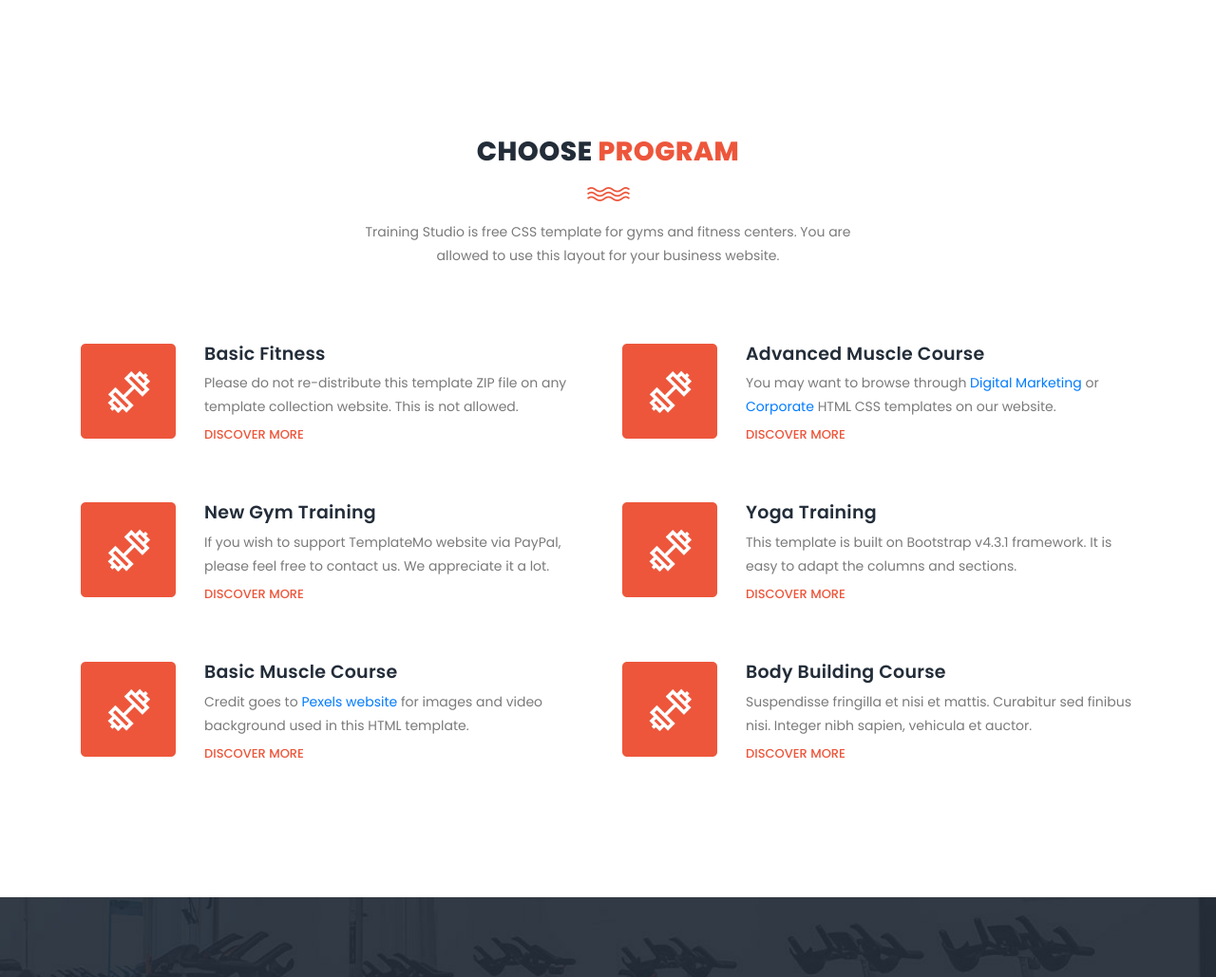
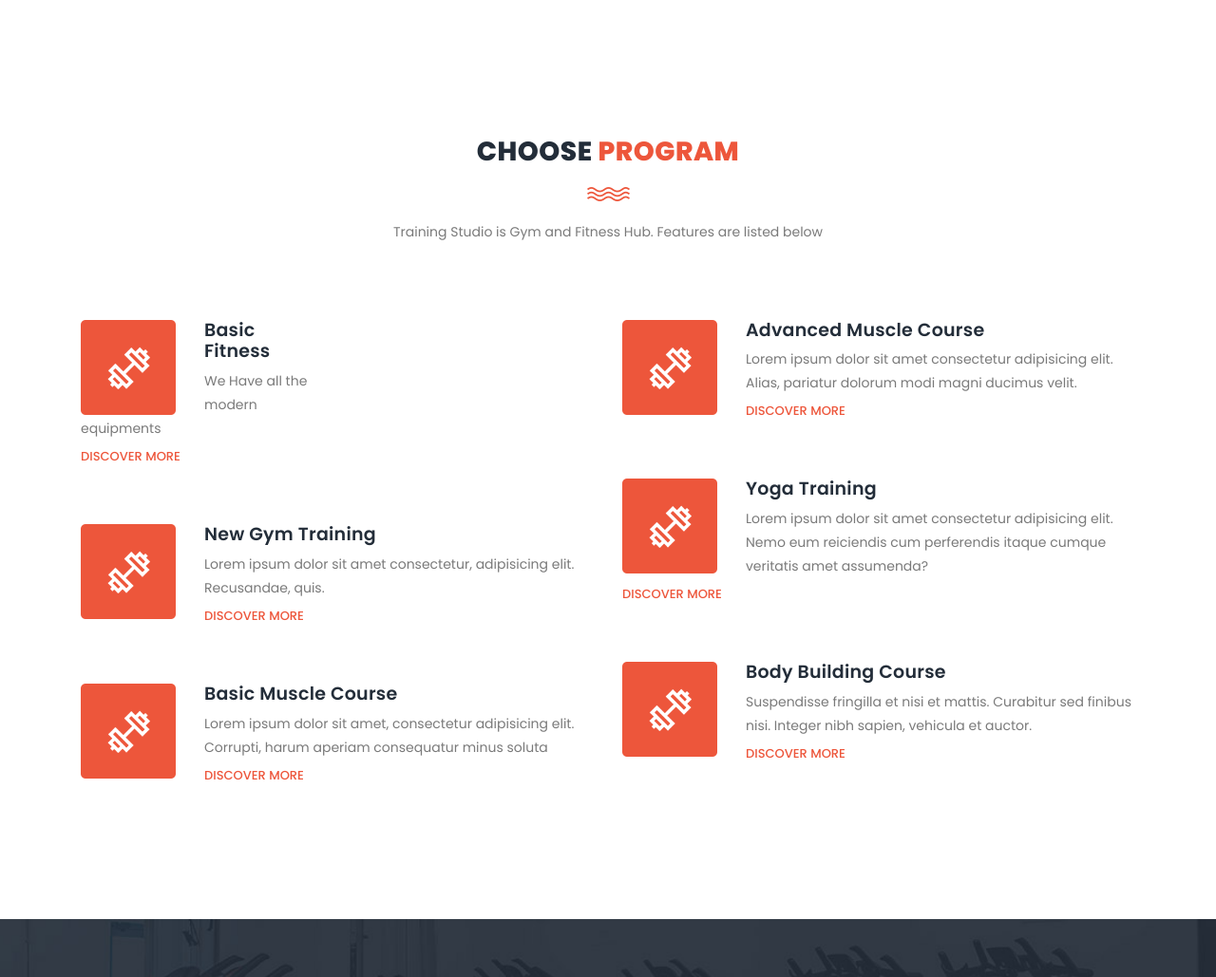
Before and after one commit to jaybhatade/trainingstudio, a plain HTML site: page index.html in a window 1280 px wide. Shown: the part 804-1833 px from the top of the page at 95% size. Drawn offline with Linux system fonts and the light colour scheme.

Commit message:
final update

```diff
--- a/index.html
+++ b/index.html
@@ -91,7 +91,7 @@
                     <div class="section-heading">
                         <h2>Choose <em>Program</em></h2>
                         <img src="assets/images/line-dec.png" alt="waves">
-                        <p>Training Studio is free CSS template for gyms and fitness centers. You are allowed to use this layout for your business website.</p>
+                        <p>Training Studio is Gym and Fitness Hub. Features are listed below</p>
                     </div>
                 </div>
                 <div class="col-lg-6">
@@ -102,7 +102,7 @@
                             </div>
                             <div class="right-content">
                                 <h4>Basic Fitness</h4>
-                                <p>Please do not re-distribute this template ZIP file on any template collection website. This is not allowed.</p>
+                                <p>We Have all the modern equipments</p>
                                 <a href="#" class="text-button">Discover More</a>
                             </div>
                         </li>
@@ -112,7 +112,7 @@
                             </div>
                             <div class="right-content">
                                 <h4>New Gym Training</h4>
-                                <p>If you wish to support TemplateMo website via PayPal, please feel free to contact us. We appreciate it a lot.</p>
+                                <p>Lorem ipsum dolor sit amet consectetur, adipisicing elit. Recusandae, quis.</p>
                                 <a href="#" class="text-button">Discover More</a>
                             </div>
                         </li>
@@ -122,7 +122,7 @@
                             </div>
                             <div class="right-content">
                                 <h4>Basic Muscle Course</h4>
-                                <p>Credit goes to <a rel="nofollow" href="https://www.pexels.com" target="_blank">Pexels website</a> for images and video background used in this HTML template.</p>
+                                <p>Lorem ipsum dolor sit amet, consectetur adipisicing elit. Corrupti, harum aperiam consequatur minus soluta</p>
                                 <a href="#" class="text-button">Discover More</a>
                             </div>
                         </li>
@@ -136,7 +136,7 @@
                             </div>
                             <div class="right-content">
                                 <h4>Advanced Muscle Course</h4>
-                                <p>You may want to browse through <a rel="nofollow" href="https://templatemo.com/tag/digital-marketing" target="_parent">Digital Marketing</a> or <a href="https://templatemo.com/tag/corporate">Corporate</a> HTML CSS templates on our website.</p>
+                                <p>Lorem ipsum dolor sit amet consectetur adipisicing elit. Alias, pariatur dolorum modi magni ducimus velit.</p>
                                 <a href="#" class="text-button">Discover More</a>
                             </div>
                         </li>
@@ -146,7 +146,7 @@
                             </div>
                             <div class="right-content">
                                 <h4>Yoga Training</h4>
-                                <p>This template is built on Bootstrap v4.3.1 framework. It is easy to adapt the columns and sections.</p>
+                                <p>Lorem ipsum dolor sit amet consectetur adipisicing elit. Nemo eum reiciendis cum perferendis itaque cumque veritatis amet assumenda?</p>
                                 <a href="#" class="text-button">Discover More</a>
                             </div>
                         </li>
```
